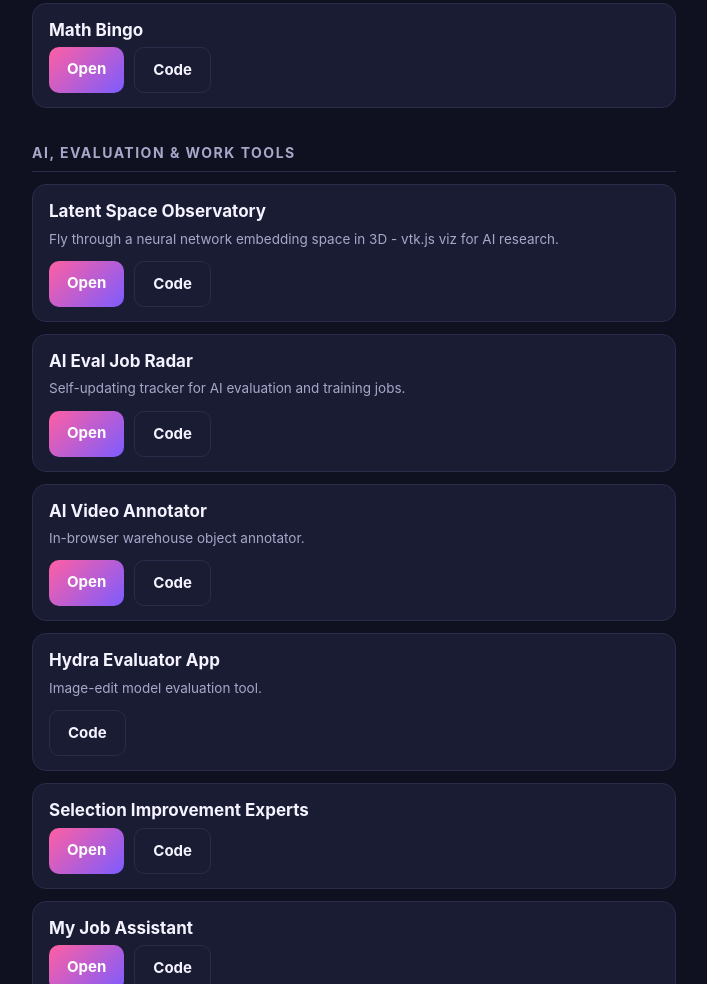
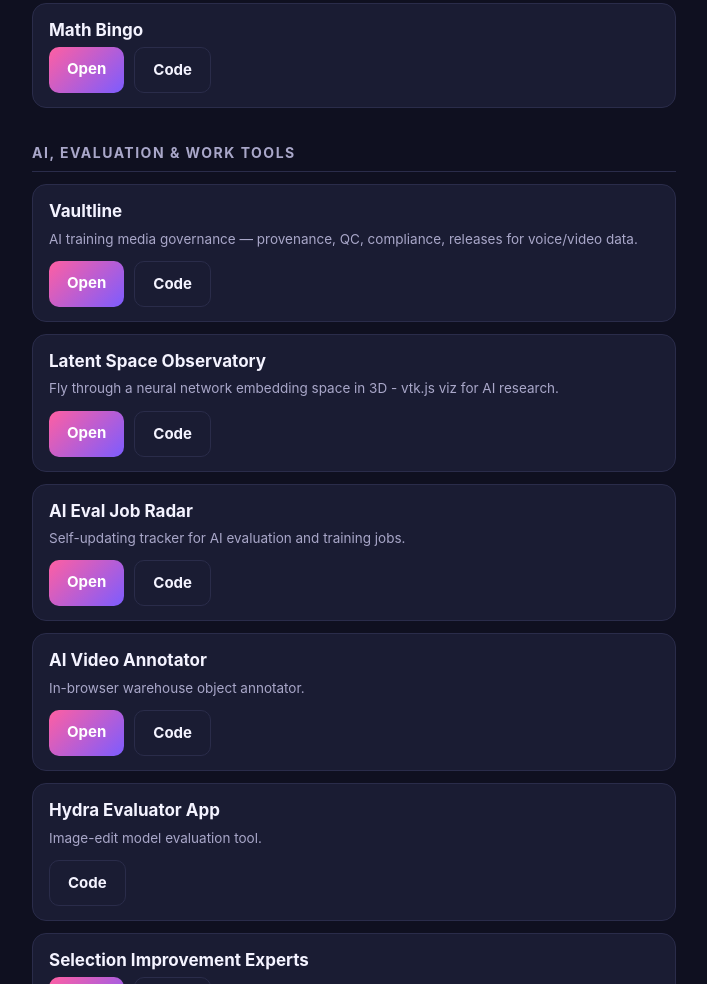
Before and after one commit to DaCameraGirl/links, a website: page index.html in a window 1280 px wide. Shown: the part 2361-3345 px from the top of the page, without its empty margins (286-993 px from the left). Drawn offline with Linux system fonts and the light colour scheme.

Commit message:
feat(hub): add Vaultline with live Pages and GitHub links

```diff
--- a/index.html
+++ b/index.html
@@ -67,6 +67,7 @@
   <div class="item"><p class="name">Math Bingo</p><div class="btns"><a class="btn play" href="https://dacameragirl.github.io/math-bingo/">Open</a><a class="btn code" href="https://github.com/DaCameraGirl/math-bingo">Code</a></div></div>
 
   <h2>AI, Evaluation &amp; Work Tools</h2>
+  <div class="item"><p class="name">Vaultline</p><p class="desc">AI training media governance — provenance, QC, compliance, releases for voice/video data.</p><div class="btns"><a class="btn play" href="https://dacameragirl.github.io/Vaultline/">Open</a><a class="btn code" href="https://github.com/DaCameraGirl/Vaultline">Code</a></div></div>
   <div class="item"><p class="name">Latent Space Observatory</p><p class="desc">Fly through a neural network embedding space in 3D - vtk.js viz for AI research.</p><div class="btns"><a class="btn play" href="https://dacameragirl.github.io/latent-observatory/">Open</a><a class="btn code" href="https://github.com/DaCameraGirl/latent-observatory">Code</a></div></div>
   <div class="item"><p class="name">AI Eval Job Radar</p><p class="desc">Self-updating tracker for AI evaluation and training jobs.</p><div class="btns"><a class="btn play" href="https://dacameragirl.github.io/ai-eval-job-radar/">Open</a><a class="btn code" href="https://github.com/DaCameraGirl/ai-eval-job-radar">Code</a></div></div>
   <div class="item"><p class="name">AI Video Annotator</p><p class="desc">In-browser warehouse object annotator.</p><div class="btns"><a class="btn play" href="https://dacameragirl.github.io/AI-Video-Annotator/">Open</a><a class="btn code" href="https://github.com/DaCameraGirl/AI-Video-Annotator">Code</a></div></div>
```
